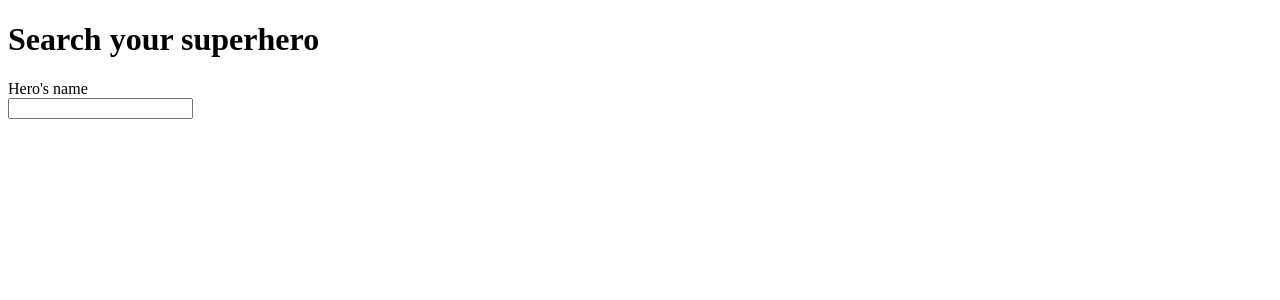
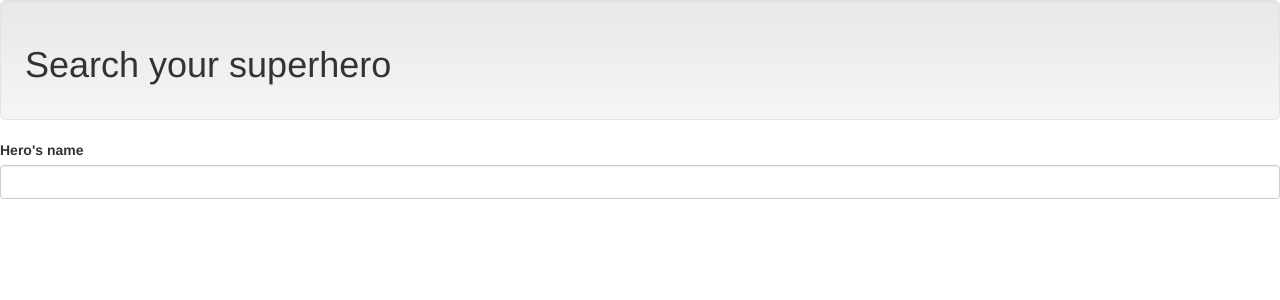
Before and after one commit to ardiadrianadri/basicCourse, an Angular app: page / in a window 1280 px wide. Shown: the top 300 px of the page. Built offline with nearby package versions, Linux system fonts and the light colour scheme.

Commit message:
section 3 004

```diff
--- a/src/app/app.component.ts
+++ b/src/app/app.component.ts
@@ -2,14 +2,6 @@ import { Component } from '@angular/core';
 
 @Component({
   selector: 'app-root',
-  templateUrl: './app.component.html',
-  styleUrls: ['../../node_modules/bootstrap/dist/css/bootstrap.css', '../../node_modules/bootstrap/dist/css/bootstrap-theme.css']
+  templateUrl: './app.component.html'
 })
-export class AppComponent {
-  msg1 = 'app works!';
-  msg2 = 'Hello world!!';
-
-  public sendAlert() {
-    alert(`Value of msg1: ${this.msg1}. Value of msg2: ${this.msg2}`);
-  }
-}
+export class AppComponent {}
--- a/src/styles.css
+++ b/src/styles.css
@@ -1 +1,3 @@
 /* You can add global styles to this file, and also import other style files */
+@import url('../node_modules/bootstrap/dist/css/bootstrap-theme.css');
+@import url('../node_modules/bootstrap/dist/css/bootstrap.css');
```
